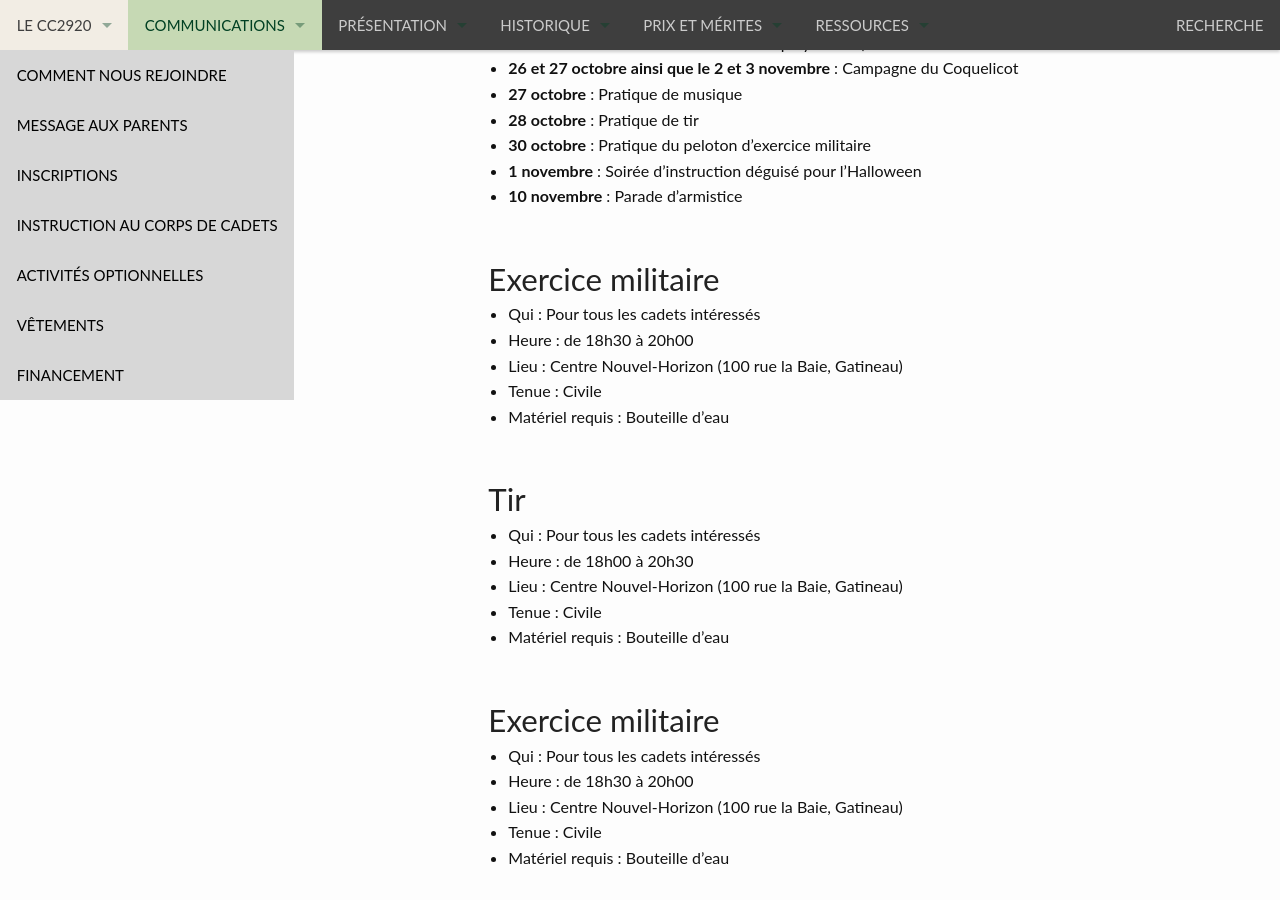
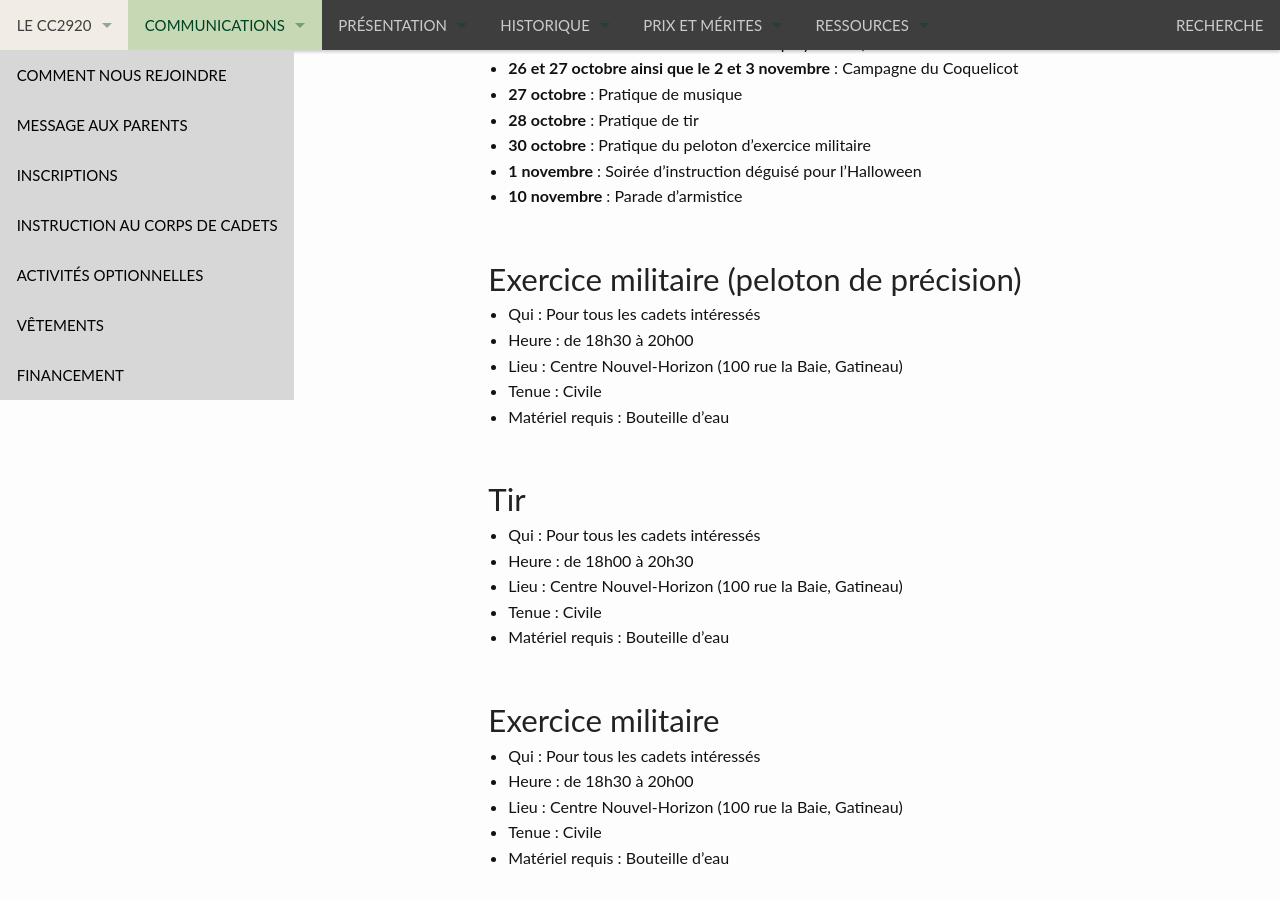
Before and after one commit to CC2920/web, a Jekyll site: the page built from _communications/messages.md, in a window 1280 px wide and 900 px high, scrolled down 843 px. Built offline with Jekyll 4.4.1, drawn with Linux system fonts in a browser that asks for light colours.

Commit message:
Update messages.md

```diff
--- a/_communications/messages.md
+++ b/_communications/messages.md
@@ -29,7 +29,7 @@ Notez bien que la soirée aura lieu dans la salle polyvalente du Centre Nouvel-H
 - **1 novembre** : Soirée d'instruction déguisé pour l'Halloween
 - **10 novembre** : Parade d'armistice
 
-## Exercice militaire
+## Exercice militaire (peloton de précision)
 
 - Qui :  Pour tous les cadets intéressés
 - Heure : de 18h30 à 20h00
```
